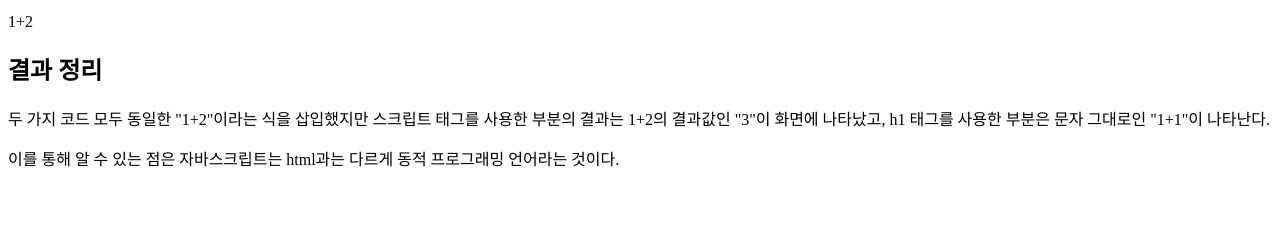
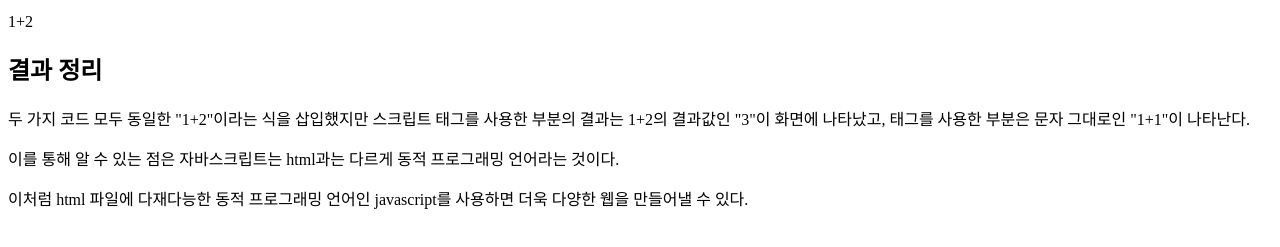
Before and after one commit to enjoy89/JavaScript, a plain HTML site: page study/Intro/index2.html in a window 1280 px wide. Shown: the part 245-492 px from the top of the page. Drawn offline with Linux system fonts and the light colour scheme.

Commit message:
javascript VS html

```diff
--- a/study/Intro/index2.html
+++ b/study/Intro/index2.html
@@ -1,23 +1,28 @@
 <!DOCTYPE html>
 <html lang="en">
+
 <head>
     <meta charset="UTF-8">
     <meta http-equiv="X-UA-Compatible" content="IE=edge">
     <meta name="viewport" content="width=device-width, initial-scale=1.0">
     <title>JavaScript vs Html</title>
 </head>
+
 <body>
-	<h1>JavaScript</h1>
+    <h1>JavaScript</h1>
     <p>script 태그를 이용함</p>
-	<script>
-		document.write(1+2)
-	</script>
-	<h1>HTML</h1>
+    <script>
+        document.write(1 + 2)
+    </script>
+    <h1>HTML</h1>
     <p>h1 태그를 이용함</p>
-	1+2
+    1+2
 
     <h2>결과 정리</h2>
-    <p>두 가지 코드 모두 동일한 "1+2"이라는 식을 삽입했지만 스크립트 태그를 사용한 부분의 결과는 1+2의 결과값인 "3"이 화면에 나타났고, h1 태그를 사용한 부분은 문자 그대로인 "1+1"이 나타난다.</p>
+    <p>두 가지 코드 모두 동일한 "1+2"이라는 식을 삽입했지만 스크립트 태그를 사용한 부분의 결과는 1+2의 결과값인 "3"이 화면에 나타났고, 태그를 사용한 부분은 문자 그대로인 "1+1"이 나타난다.
+    </p>
     <p>이를 통해 알 수 있는 점은 자바스크립트는 html과는 다르게 동적 프로그래밍 언어라는 것이다.</p>
+    <p>이처럼 html 파일에 다재다능한 동적 프로그래밍 언어인 javascript를 사용하면 더욱 다양한 웹을 만들어낼 수 있다.</p>
 </body>
+
 </html>
```
